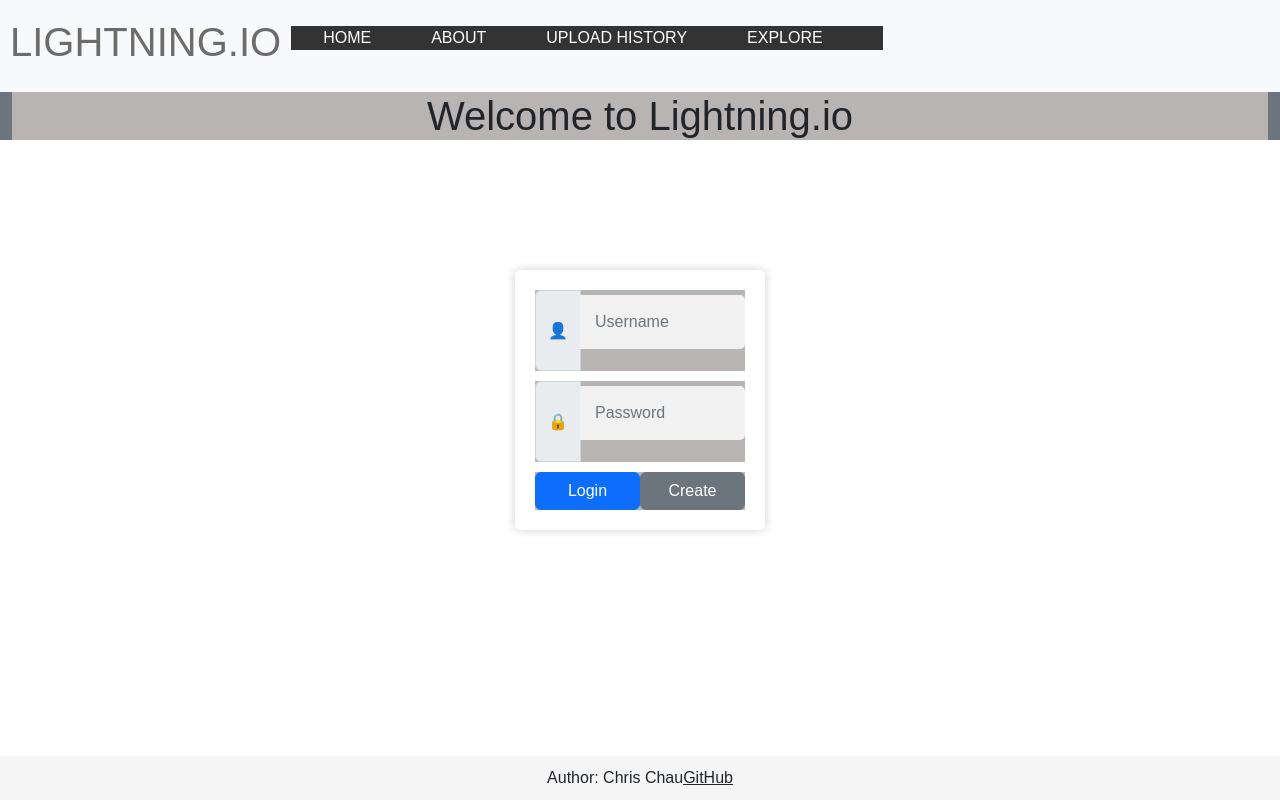
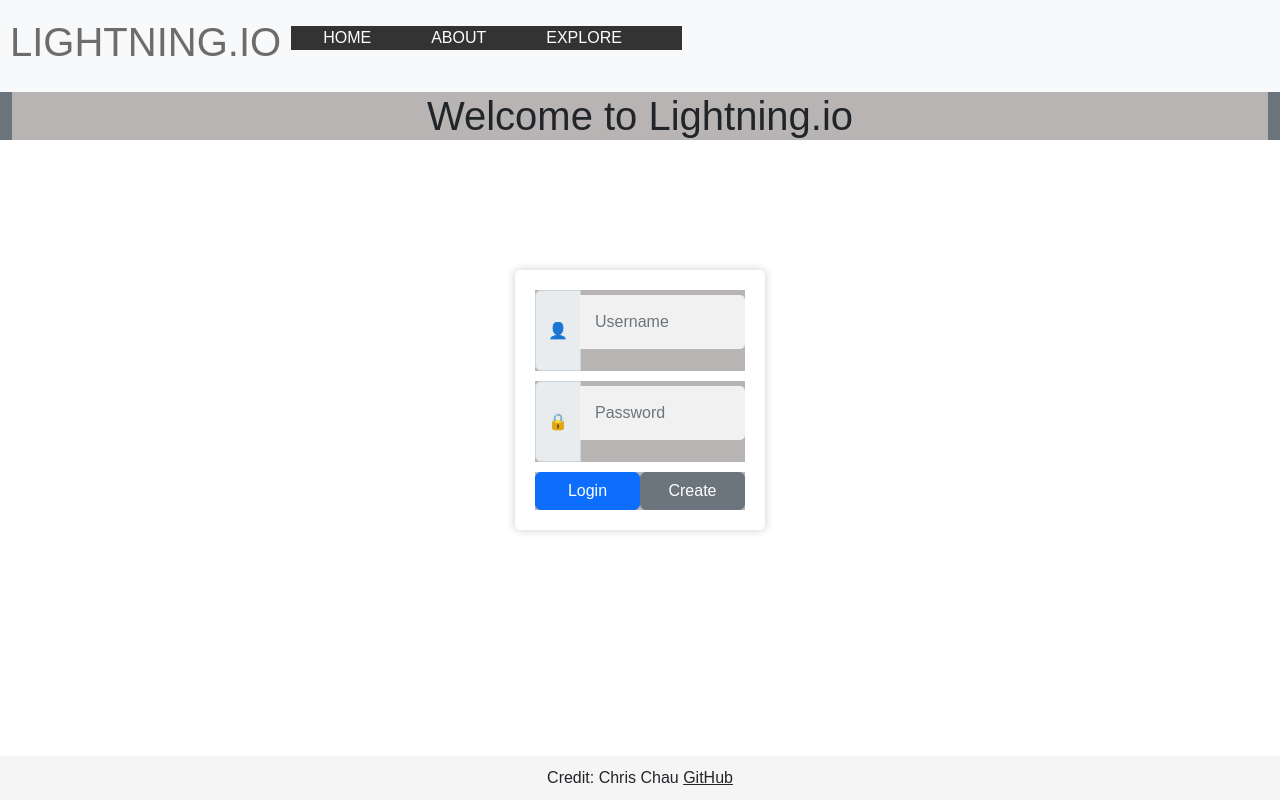
Before and after one commit to ChrisChauyh/Lightning.io-FileTransferApp-, a React (Create React App) app: page / in a window 1280 px wide. Built offline with nearby package versions, Linux system fonts and the light colour scheme.

Commit message:
tested first api use 4

```diff
--- a/src/App.js
+++ b/src/App.js
@@ -32,7 +32,7 @@ function App() {
     const [authState, setAuthState] = React.useState(AuthState.Unknown);
 
 
-    React.useEffect(() => {
+    useEffect(() => {
             if (userName) {
                 fetch(`/api/user/${userName}`)
                     .then((res) => {
@@ -57,18 +57,21 @@ function App() {
                 <header>
                     <nav className="navbar navbar-expand-lg navbar-light bg-light">
                         <h1 className="h1">
-                            <a className="nav-link" href="index.html">Lightning.io</a>
+                            <a className="nav-link" href="">Lightning.io</a>
                         </h1>
                         <ul className="menu">
                             <li><NavLink className="nav-link" to=''>Home</NavLink></li>
                             <li><NavLink className="nav-link" to='about'>About</NavLink></li>
+                            {authState === AuthState.Authenticated && (
                             <li><NavLink className="nav-link" to='history'>Upload history</NavLink></li>
+                            )}
                             <li><NavLink className="nav-link" to='explore'>Explore</NavLink></li>
 
                             {authState === AuthState.Authenticated && (
                                 <div id="user-actions">
-                                    <div id="playerName"></div>
-
+                                    <div>
+                                        <span id="playerName">User: {userName}</span>
+                                    </div>
                                     <Button variant="primary" className="register" onClick={() => {
                                         logout();
                                     }
@@ -99,7 +102,9 @@ function App() {
 
 
                 <div className="footer">
-                    <span className="text-reset">Author: Chris Chau</span>
+                    <span className="text-reset">Credit: Chris Chau </span>
+
+
                     <a className="text-reset" href="https://github.com/ChrisChauyh/startup">GitHub</a>
                 </div>
             </div>
--- a/src/login/authenticated.jsx
+++ b/src/login/authenticated.jsx
@@ -4,6 +4,8 @@ import {NavLink, useNavigate} from "react-router-dom";
 
 export function Authenticated(props) {
     const navigate = useNavigate();
+
+
 
     return (
         <div className="form-container">
--- a/src/login/login.jsx
+++ b/src/login/login.jsx
@@ -7,6 +7,7 @@ export function Login({userName, authState, onAuthChange}) {
     return (
         <main className='container-fluid bg-secondary text-center'>
             <div>
+
                 {authState !== AuthState.Unknown && <h1>Welcome to Lightning.io</h1>}
                 {authState === AuthState.Authenticated && (
                     <Authenticated userName={userName}
--- a/src/login/unauthenticated.jsx
+++ b/src/login/unauthenticated.jsx
@@ -21,7 +21,8 @@ export function Unauthenticated(props){
         });
     }
     async function loginOrCreate(endpoint) {
-
+        const userName = document.querySelector('#userName')?.value;
+        const password = document.querySelector('#userPassword')?.value;
         const response = await fetch(endpoint, {
             method: 'post',
             body: JSON.stringify({ email: userName, password: password }),
```
